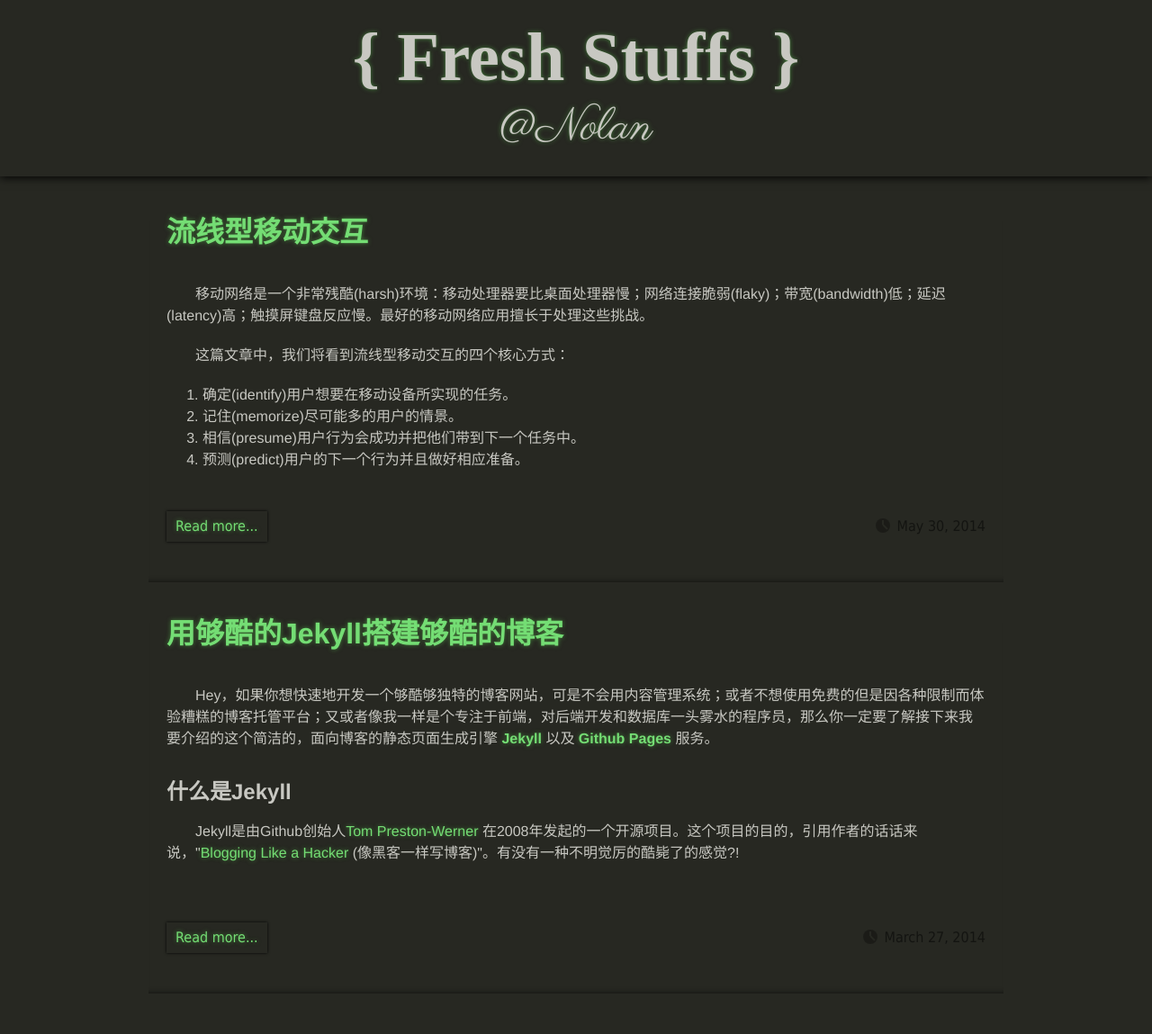
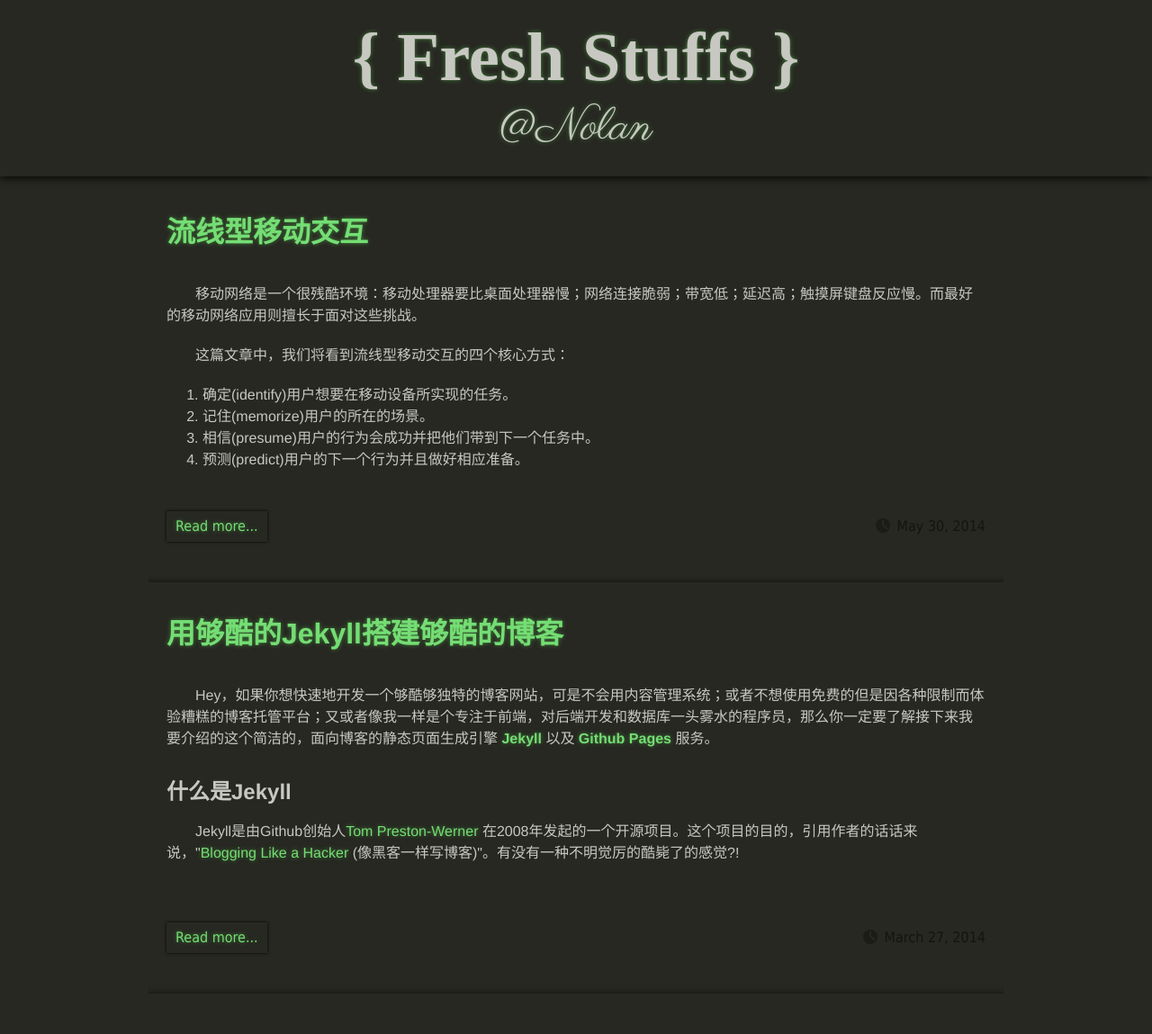
Before and after one commit to nolanlee/nolanlee.github.io, a Jekyll site: the page built from index.html, in a window 1280 px wide. Shown: the whole page at 90% size. Built offline with Jekyll 4.4.1, drawn with Linux system fonts in a browser that asks for light colours; Markdown is read by kramdown in place of the engine named in the settings; the list of posts is cut into pages by our own code; some of the changed lines change nothing that is shown.

Commit message:
refine post

```diff
--- a/_posts/2014-5-30-streamlining-mobile-interactions.md
+++ b/_posts/2014-5-30-streamlining-mobile-interactions.md
@@ -4,47 +4,48 @@
 isCate: true
 table: [Task-Oriented-Design$任务导向是式设计, Memery$记忆, Routing$路由, Perceived-Speed$可观测的速度, Focus-On-What-Matters$专注于真正重要的东西]
 ---
-移动网络是一个非常残酷(harsh)环境：移动处理器要比桌面处理器慢；网络连接脆弱(flaky)；带宽(bandwidth)低；延迟(latency)高；触摸屏键盘反应慢。最好的移动网络应用擅长于处理这些挑战。
+
+移动网络是一个很残酷环境：移动处理器要比桌面处理器慢；网络连接脆弱；带宽低；延迟高；触摸屏键盘反应慢。而最好的移动网络应用则擅长于面对这些挑战。
 
 这篇文章中，我们将看到流线型移动交互的四个核心方式：
 
 1. 确定(identify)用户想要在移动设备所实现的任务。
-2. 记住(memorize)尽可能多的用户的情景。
-3. 相信(presume)用户行为会成功并把他们带到下一个任务中。
+2. 记住(memorize)用户的所在的场景。
+3. 相信(presume)用户的行为会成功并把他们带到下一个任务中。
 4. 预测(predict)用户的下一个行为并且做好相应准备。
 
 <!--more-->
 
-<h2 id="Task-Oriented-Design">任务导向式设计(Task-Oriented Design)</h2>
+<h2 id="Task-Oriented-Design">任务驱动设计</h2>
 
-首当其冲的：为什么你的用户在这里？
+首要问题是：为什么你的用户在这里？
 
-桌面用户在很长的时间周期中保持了大量的web应用的开放，导致所有他们需要的有用的信息都唾手可得。但是，当一个任务需要完成的时候**移动设备偶尔才被使用**。用户可能查看下Twitter当他们无聊并且想看下朋友发的文章的时候。也许他们正在登机的时候给朋友发送一个晚餐计划或者查看下公交的时间表。他们有一项任务正在尝试完成，当他们完成以后他们的手机便会放回口袋。
+桌面用户在长期上网的过程中导致了大量的web应用被开发，从而使所有他们需要的有用信息都唾手可得。但是，当一个任务需要完成的时候**移动设备偶尔才被使用**。用户可能当他们无聊并且想看下朋友状态的时候查看下Twitter。也许当他们正在登机的时候给朋友发送一个晚餐计划或者查看下公交的时间表。当人们完成这些任务以后他们便把手机放回口袋。
 
-让我们说一说你负责的Mobile Air的移动体验。在桌面版，Mobile Air首页的所有内容都是关于交易的。
-在最前列(forefront)有票价折扣(fare discount)广告，迷人的旅游景点和一个旅行规划师。在角落里有个选择航班的选项框，用来查看你的航班状态和奖励大纲(rewards program)。
+接下来让我们讨论下Mobile Air的移动体验。
+在桌面版，Mobile Air首页的所有内容都是关于交易的。在最前列有票价折扣广告，迷人的旅游景点和一个旅行规划栏目。在角落里有个选择航班的选项框，用来查看你的航班状态。
 
-对于桌面用户，我们专注于花更长时间和精力(预订机票)的交互，因为[桌面用户比起移动用户愿意花更多的时间在页面上并且不太可能离开](http://www.webperformancetoday.com/2012/01/20/interesting-new-findings-about-page-views-time-on-site-and-bounce-rate-across-browsers-and-platforms/)，然而移动用户希望(is looking to)完成一个小任务而且他们也没有足够的耐心(patience)。另外，由于在机场的时候用手机上检查航班状态是一个很普遍的用例，我们将把它列到最前列。
+对于桌面用户，我们专注于花更长时间和精力在预订机票的交互上，因为[桌面用户比起移动用户愿意花更多的时间在页面上并且不太可能离开](http://www.webperformancetoday.com/2012/01/20/interesting-new-findings-about-page-views-time-on-site-and-bounce-rate-across-browsers-and-platforms/)，然而移动用户仅仅是为了完成一个小任务况且他们也没有足够的耐心。另外，由于在机场的时候用手机检查航班状态是一个很普遍的场景，所以我们将把它列到手机页面的最前列。
 
 ![desktop-prototype-image]({{site.baseurl}}image/2014-5-30/01-desktop-opt.png)
 
-(*对于桌面用户，我们将专注于更长时间和精力的交互*)
+(*对于桌面用户，我们将专注于让用户有怎样花更长时间和精力去交互*)
 
 ![mobile-prototype-image]({{site.baseurl}}image/2014-5-30/02-mobile-opt.png)
 
-(*用户访问Mobile Air移动网页将远离首页。最突出(prominent)和最接近的任务应该是飞机状态和查票*)。
+(*用户访问Mobile Air移动网页和桌面版首页有本质的区别。最突出和最接近的任务应该是飞机状态和查票*)。
 
-如果你在家并且想访问Mobile Air，而且有一个很棒的笔记本在咖啡桌上，你是不会把手机掏出你的口袋然后去访问它的。Mobile Air的手机网页访问者一定不是在家里的。而且很可能，他们正在旅行当中。最突出(prominent)和最接近的任务应该是航班状态和查票。预订应该是有可能的，但它不是高优先级的。先前，我们已经翻转了头部的全部体验，因为关于我们的用户为什么来我们知道得更多。
+如果你在家想访问Mobile Air，而且手头有笔记本电脑，你是绝对不会用手机访问它的。Mobile Air的手机网页访问者一定不是在家里的，反而很可能，他们正在旅行当中。在所有用户想要执行的操作中，首要的任务应该是查看航班状态和查票。用户也可能预订机票，但它不是高优先级的。在此之前，我们已经调整了页面头部的全部体验，因为关于用户为什么来我们知道得更多。
 
-<h2 id="Memery">记忆 (Memory)</h2>
+<h2 id="Memery">记录用户的行为</h2>
 
-有一次一个用户已经访问过我们的网站并且查询了一个航班，我们将会知道的更多。首先，我们知道他们有一个航班激将到来。并且我们也知道他们是谁，我们会保存更多的信息在数据库中，比如过去和未来的航班。通过这些信息，我们会通过预测(anticipating)他们的行为来自定义首页。
+如果某个用户已经访问过我们的网站并且查询了一个航班记录，我们将会获得关于这个用户的更多信息。首先，我们知道他们有一个航班即将到来。并且我们也知道他们是谁，我们会保存更多的信息在数据库中，比如过去和未来的航班。通过这些信息，我们会通过预测他们的行为来定制首页。
 
 举个例子，比如我们知道了Ann已经检票离开纽约前往旧金山。我们也知道她一些天以后将返回纽约；并且两周以后，她会到巴哈马旅行。这里是我们如何展示她的首页：
 
 ![ann-home]({{site.baseurl}}image/2014-5-30/03-memory-opt.png)
 
-所以，我们该如何保存这些数据？我们可以保存在服务器的数据库里，然后使用客户端的cookie。这是一些常用的方式保存这样的东西。然而，这真的仅仅是移动端的交互，而且它会是一个很短的生命周期；用户只要完成了他们的飞行，他们将不再需要这些交互了。此外(additionally)，如果网络断开（当Ann在坐船或者她的手机处于飞行模式），在服务端保存这些数据意味着它不会再生效了。这里用HTML5的localStorage实现的航班信息缓存：
+那么，我们该如何保存这些数据呢？我们可以保存在服务器的数据库里，然后使用浏览器的cookie技术。这是一些常用的保存类似这样信息的方式。但是别忘了，我们在处理移动端的交互，而且这些信息有很短的生命周期--用户只要结束了他们的旅程，他们将不再需要这些信息了。此外，如果网络断开（当Ann在航班上或者她的手机处于飞行模式），那么用户不会访问到服务端保存这些数据。这里我们用HTML5的localStorage实现的航班信息缓存：
 
 ~~~js
 // After we fetch from the server, store it:
@@ -61,8 +62,8 @@
 }
 ~~~
 
-这里将在手机上保存航班信息，但是Ann在没有Wi-Fi的情况下是不能打开这个应用的。这就是为什么HTML5应用要缓存清单(cache manifest)的原因。一个缓存清单告诉手机那些文件需要下载并离线使用。当手机回复(regain)互联网连接，它将会更新这些文件。下面是一个简单的我们的应用的缓存。
-首先是在`html`标签上添加清单：
+这里将在手机上保存航班信息，但是Ann在没有Wi-Fi的情况下是不能打开这个应用的。这就是为什么HTML5应用需要缓存清单(cache manifest)的原因。一个缓存清单告诉手机那些文件需要下载并离线使用。当手机恢复网络连接，它将会更新这些文件。下面是一个简单的我们的应用的缓存。
+首先是在`html`标签上添加`cache manifest`：
 
 ~~~html
 <html manifest="/application.manifest">
@@ -72,28 +73,29 @@
 
 ~~~
 CACHE MANIFEST
-  # 2013-02-14
-  # v1
+# 2013-02-14
+# v1
 
-  # Primary assets
-  /favicon.ico
-  index.html
-  application.css
-  application.js
-  images/mobile-air.jpg
+# Primary assets
+/favicon.ico
+index.html
+application.css
+application.js
+images/mobile-air.jpg
 
-  NETWORK:
-  /api
+NETWORK:
+/api
 ~~~
 
-这个清单告诉浏览器要缓存我们的核心应用资源(assets)但是在访问API方法时需要网络连接。这样，我们的API数据将不会被缓存。注意最上面我们有一个时间戳和版本号。任何对清单的改变将会触发缓存更新；所以，每当(whenever)你要发布一个新版本(ship a new version)， 只要更新时间戳和（或）相应的（accordingly）版本号，这样下一次用户在线的时候，他们将会获得一个新的版本。
-关于这点，你可能会对浏览器是否支持这些新功能产生疑问。在移动设备上的所有约束(constraint)中，对HTML5的支持是个受欢迎的解救(relief)。HTML的本地存储(localStorage)和离线支持在Android2.1和iOS3.2+是可用的。[iOS3.2+的使用大约站97%的苹果移动设备](http://chitika.com/ios-version-distribution)，[在Android 2.1+的移动设备上上占99%。](http://chitika.com/insights/2013/jelly-bean-claims-14-of-android-web-usage-in-six-months)。添加对本地保存的检查是响应式的，这样我们的应用在它不可用的时候不会崩溃；但是我们不需要添加对缓存清单的检查因为我们不需要用Javascript去访问这个功能——浏览器会自动检查。
+这个清单告诉浏览器要缓存我们的核心应用资源，但是在访问API方法时需要网络连接。这样，我们的API数据将不会被缓存。注意最上面我们有一个时间戳和版本号。任何对清单的改变将会触发缓存更新；所以，每当你要发布一个新版本，只要更新时间戳或相应的版本号，这样下一次用户在线的时候，他们将会获得一个新的版本。
 
-<h2 id="Routing">路由 (Routing)</h2>
+关于这点，你可能会对浏览器是否支持这些新功能产生疑问。令人欣慰的是，移动设备对HTML5的支持还不错。HTML的本地存储(localStorage)和离线支持在Android2.1和iOS3.2+都是可用的。[iOS3.2+的使用大约站97%的苹果移动设备](http://chitika.com/ios-version-distribution)，[在Android 2.1+的移动设备上上占99%。](http://chitika.com/insights/2013/jelly-bean-claims-14-of-android-web-usage-in-six-months)。值得注意的是，我们应该添加对localStorage的检查，这样我们的应用在它不可用的时候(比如禁用Javascript)不至于崩溃；但是我们不需要添加对cache manifest的检查，因为我们不需要用Javascript去访问这个功能--浏览器会自动检查。
 
-关于这点，我们有一个可以离线工作的快速的应用，但是我们没有处理(tacke)关于用户刷新或者当用户重启浏览器的行为。假设(suppose)Ann正在检查她的航班状态同时在不断地(constantly)刷新。我们可以提供一个按钮去做这件事，但是如果她休眠了她的手机然后放回口袋呢？浏览器将会在一段时间后(或者在选择其他应用的时候)销毁页面状态，所以你的应用应该可以恢复状态。这便是路由的由来。
+<h2 id="Routing">路由</h2>
 
-任何独立的页面应该有自己的路由，而且它应该能够在打开路由的情况下被完全载入——意味着我们必须能重新建立我们的应用状态而不用强迫Ann重新开始从首页跳转回她曾在的那个地方。为了这么做，我们需要路由。你应该自己建立一个，但是很多不同框架的好用的Javascript路由可以用。这里是Backbone.js的路由。
+目前，我们有了一个可以快速的可离线工作的应用，但是我们还没有处理当用户刷新或者当重启浏览器的场景。假设Ann正在检查她的航班状态并且不断地刷新页面，我们可以提供一个按钮去做这件事，但是如果她休眠了手机然后放回口袋呢？浏览器将会在一段时间后(或者在选择其他应用的时候)销毁页面状态，所以你的应用应该可以恢复状态。这便是路由的由来。
+
+任何独立的页面应该有自己的路由，而且它应该能够在打开路由的情况下被完全载入--意味着我们必须能重新建立我们的应用状态而不用强迫Ann重新开始从首页跳转回她曾在的那个地方。为了这么做，我们需要路由。你可以自己建立一个，不过很多好用的Javascript框架提供路由功能。这里是Backbone.js的路由。
 
 ~~~js
 // Define the router
@@ -121,24 +123,24 @@
 
 你可以通过整合路由和本地存储系统得到一个可快速恢复的应用，甚至在没有网络的情况下。
 
-<h2 id="Perceived-Speed">可观测的速度(Perceived Speed)</h2>
+<h2 id="Perceived-Speed">直观的速度</h2>
 
-一个残酷的事实是在移动设备上以桌面版的速度发布内容是难以置信的难(**delivering content at desktop speeds is incredibly diffcult**)。大多数的移动数据提供商看连接时间都是数百毫秒。这意味着，假设(assuming)你的应用花0毫秒处理(process)请求然后手机花0毫秒出处理和渲染它，你将会有300到500毫秒的延迟等待信号穿越网络。唯一剩下的选项是作弊(cheat)。
+一个残酷的事实是在移动设备上以桌面版的速度发布内容是难以置信的难。大多数的移动数据提供商的连接时间都是数百毫秒。这意味着，假设你的应用花0毫秒处理(请求然后手机花0毫秒出处理和渲染它，你将会有300到500毫秒的延迟等待信号穿越网络。除非用作弊的手段来显得连接很快。
 
-Instagrame的用户体验被人们所称颂，其中的一个核心策略(tactic)是[乐观的性能动作(perform actions optimistically)](https://speakerdeck.com/mikeyk/secrets-to-lightning-fast-mobile-design)。这意味着当用户说，“提交更新的状态”，系统立即(immediately)说，“完成！”，然后让用户返回时间线，去添加新的照片。从来没有意识到这个数据甚至还没有离开手机。事实是(In reality)，你的照片已经在Instagram的服务器上了在你点击OK之前，并且在服务器确认以后它已经出现在你的时间线上了。可观测速度的一石二鸟！
+Instagrame(一款图片分享的App)的用户体验被人们所称颂，其中的一个核心策略是[乐观地执行操作(perform actions optimistically)](https://speakerdeck.com/mikeyk/secrets-to-lightning-fast-mobile-design)。意思是说当用户添加照片以后，系统立即说，“完成！”，然后让用户返回时间线，去添加新的照片。没关系，这个数据还没有离开手机。事实上，在你点击提交之前你的照片已经在Instagram的服务器上了，并且在服务器确认你提交以后它将出现在你的时间线上。
 
-让我们应用这样的概念(concept)在我们的移动预订(reservation)系统上。我们打算有五个页面：
+让我们把这样的概念应用到我们的移动预订系统上。我们打算设计以下五个页面：
 
-1. 提交航班和日期，
-2. 选择第一个地点(leg)，
-3. 选择第二个地点,
-4. 支付，
+1. 提交航班和日期
+2. 选择第一个地点
+3. 选择第二个地点
+4. 支付
 5. 得到确认信息
 
 
 ![speed-reservation]({{site.baseurl}}image/2014-5-30/04-speed-opt.png)
 
-有次Ann选择了她的航班和日期——但是之前她已经点击了“寻找航班”的按钮——我们将为第一个地点更新信息。这样的话(this way)，如果她要(were to)更改这些值几次，我们可能承担额外的数据消耗(incur an extra data cost)，但是下个页面将会几乎瞬间显示。这里是我们如何提前更新页面:
+有次Ann选择了她的航班和日期--但是之前她已经点击了“寻找航班”的按钮--我们将为第一个地点更新信息。这样的话，如果她要更改这些值几次，我们可能要承担额外的数据消耗，但是剩下的几个页面将会几乎瞬间显示。这里是我们如何提前更新页面:
 
 ~~~js
 // Function to fetch flight legs
@@ -182,25 +184,25 @@
 // which has been in progress since they updated the fields
 ~~~
 
-为了不积累(rack up)大量的数据，我们可能想包装我们的调用用类似Underscore.js的`_.debounce`方法，它会延迟一个特定毫秒后再执行，然后新建一个新的延迟如果这个函数被重新调用。基本上，它会让应用的获取行为(performing the fetch)“安定下来”(settle down)。
+为了不积累大量的数据，我们可能想用类似Underscore.js提供的的`_.debounce`方法来包装我们自己的方法，这样它会延迟一个特定毫秒后再执行，然后在这个函数被重新调用的时候新建一个新的延迟。基本上，它会让应用的执行获取数据的行为不要过于频繁。
 
-在我们的实际里，第一个地点和第二个地点的选择是在不同的屏幕上，但是这不意味着它们不得不分割(separate)请求。我们可以更新我们的`fetchFlightlegs`方法让第一个地点和第二个点的请求合并(lump)为一个。因此(thus)，从第一个到第二个会瞬间(instantaneous)过渡(transition)。支付的提交(submission of payment)信息请求不需要获取。
+在我们的设计里，第一个地点和第二个地点的选择是在不同的屏幕上，但是这并不意味着它们不得不分割请求。我们可以更新我们的`fetchFlightlegs`方法让第一个地点和第二个点的请求合并为一个。因此，从第一个到第二个会瞬间过渡。
 
-当支付被提交到服务器，我们将会同步地(synchronously)通知到加载中的屏幕。我们不想在这一步假设成功。另外(plus)，一个异常快速的响应真的会让Ann感到不安(uneasy)！这里是我们的有数据提前获取和没有数据提前获取的请求链：
+当服务器接收到支付请求后，我们将会同步地通知到加载中的屏幕。因为我们并不想在这一步假设成功。另外，一个异常快速的响应真的会让Ann感到不安！这里是我们的有数据提前获取和没有数据提前获取的请求链：
 
 ![data-prefetched]({{site.baseurl}}image/2014-5-30/05-speed-opt.png)
 
-正如你看到的，我们已经让应用和用户的行为并行(parallelize)。用户可以做他们需要做的(选日期，选航班，等等)，同时应用预言性的(predictively)加载下个页面的信息。这需要花很多等待的方程(waiting out of the equation)。
+正如你看到的，我们已经让应用和用户的行为并行了。用户可以做他们需要做的事情(选日期，选航班，等等)，同时应用会预测性的加载下个页面的信息。。
 
-<h2 id="Focus-On-What-Matters">专注于真正重要的事情 (Focus On What Matters)</h2>
+<h2 id="Focus-On-What-Matters">专注于真正重要的事情</h2>
 
-移动交互是一个不同的世界，不同的约束(constrains)和不同的预期。简单的添加响应式样式不能满足你的用户基于他们使用的情境所改变的需求(demand)。在建立移动应用的时候请记住下面的步骤：
+移动交互是一个与桌面交互不同的世界，不同的约束，不同的预期。简单的添加响应式样式并不能满足你的用户基于他们使用的情境而变化的需求。在建立移动应用的时候请记住下面的步骤：
 
 1. 确定(identify)用户想要在移动设备所实现的任务。
-2. 记住(memorize)尽可能多的用户的情景。
+2. 记住(memorize)用户的所在的场景。
 3. 相信(presume)用户行为会成功并把他们带到下一个任务中。
 4. 预测(predict)用户的下一个行为并且做好相应准备。
 
-移动网络是个残酷的(harsh)环境，但是简单的专注于真正重要的事情上，你会发现这些新的约束为优秀的体验(superior experience)提供了一条清晰的道路。
+移动网络是个残酷的环境，但是简单的专注于真正重要的事情上，你会发现这些新的约束为优秀的体验指出了一条清晰的道路。
 
 *(翻译[Streamlining Mobile Interactions](http://www.smashingmagazine.com/2014/05/28/streamline-mobile-interactions/))*
```
